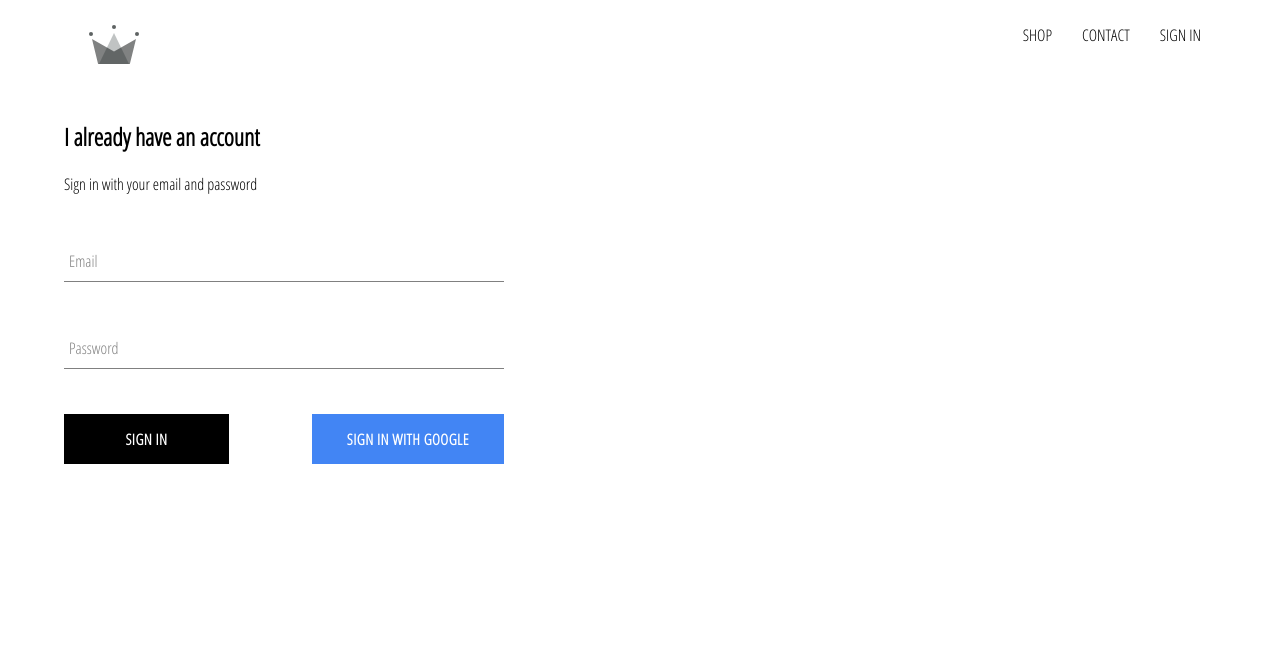
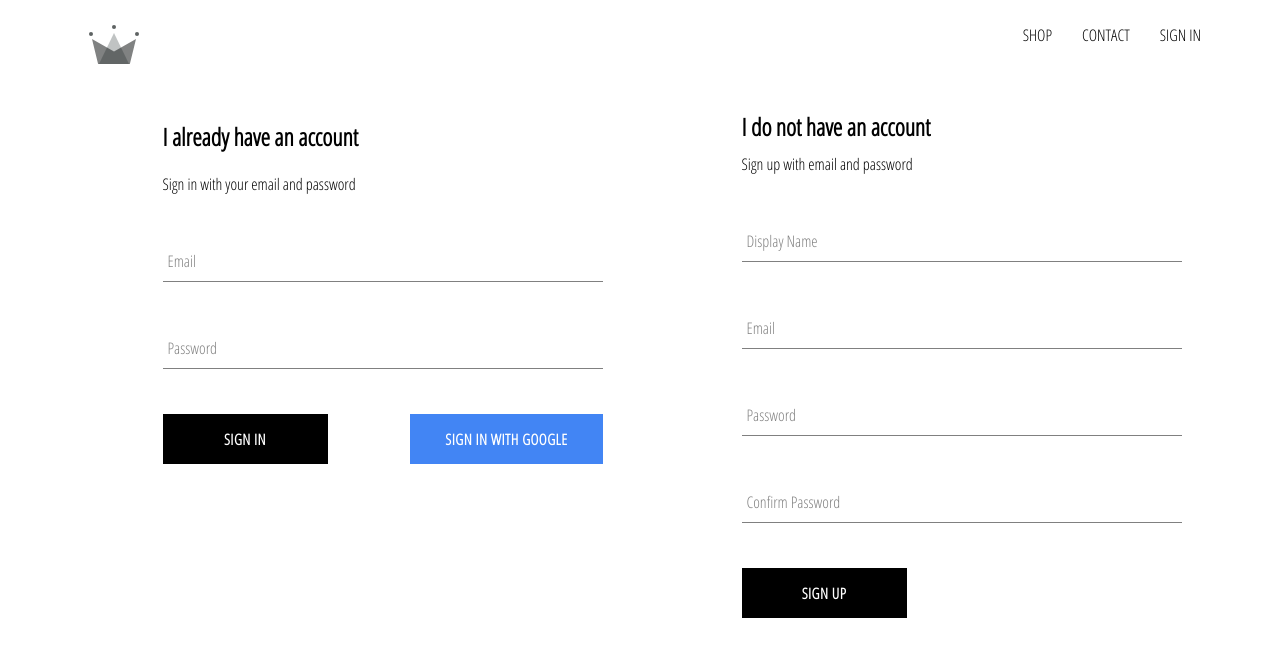
Before and after one commit to gasaroleila/React_E-commerce_project, a React (Create React App) app: page /signIn in a window 1280 px wide. Shown: the top 656 px of the page. Built offline with nearby package versions, Linux system fonts and the light colour scheme; no server answers.

Commit message:
implemented firebase utils, included ability to store authenticated user into our firestore database

```diff
--- a/src/App.js
+++ b/src/App.js
@@ -12,7 +12,7 @@
 
 import { Switch, Route, BrowserRouter } from 'react-router-dom'
 
-import {auth} from './firebase/firebase.util'
+import {auth, createUserProfileDocument } from './firebase/firebase.util'
 
 
 class App extends React.Component {
@@ -27,9 +27,24 @@
   unSubscribeFromAuth = null
 
   componentDidMount() {
-    this.unSubscribeFromAuth = auth.onAuthStateChanged(user=> {
-        this.setState({currentUser: user})
-          console.log(user)
+    this.unSubscribeFromAuth = auth.onAuthStateChanged(async userAuth=> {
+      if(userAuth) {
+        const userRef = await createUserProfileDocument(userAuth)
+
+        userRef.onSnapshot(snapShot=> {
+           this.setState({
+             currentUser: {
+               id: snapShot.id,
+               ...snapShot.data()
+             }
+           })
+        })
+      }else {
+        this.setState({currentUser: null})
+      }
+
+
+
     })
 
   }
--- /dev/null
+++ b/src/components/sign-up/sign-up.component.jsx
@@ -0,0 +1,105 @@
+import React from 'react'
+
+import FormInput from '../formInput/formInput.component'
+import CustomButton from '../custom-button/custom-button.component'
+
+import { auth,  createUserProfileDocument } from '../../firebase/firebase.util'
+
+import './sign-up.styles.scss'
+
+class SignUp extends React.Component {
+    constructor() {
+        super()
+
+        this.state = {
+            displayName:'',
+            email:'',
+            password:'',
+            confirmPassword: ''
+        }
+    }
+
+    handleSubmit = async event => {
+        event.preventDefault()
+
+        const { displayName, email, password, confirmPassword} = this.state
+
+        if(password !== confirmPassword) {
+            alert('password do not match!')
+            return
+        }
+
+        try {
+           const { user } = await auth.createUserWithEmailAndPassword(email, password)
+
+           await createUserProfileDocument(user, { displayName })
+
+           this.setState({
+            displayName:'',
+            email:'',
+            password:'',
+            confirmPassword: ''
+           })
+
+        }catch(error) {
+            console.error(error)
+        }
+    }
+
+    handleChange = event => {
+      const { value, name} = event.target
+      this.setState({[name]:value})
+    }
+
+    render() {
+        const { displayName, email, password, confirmPassword} = this.state
+        return (
+            <div className="sign-up">
+                <h2 className="title">I do not have an account</h2>
+                <span>Sign up with email and password</span>
+
+                <form className="sign-up-form" onSubmit={this.handleSubmit}>
+                    <FormInput
+                      type='text'
+                      name='displayName'
+                      value={displayName}
+                      onChange={this.handleChange}
+                      label='Display Name'
+                      required
+                    />
+
+                  <FormInput
+                      type='email'
+                      name='email'
+                      value={email}
+                      onChange={this.handleChange}
+                      label='Email'
+                      required
+                    />
+
+                  <FormInput
+                      type='password'
+                      name='password'
+                      value={password}
+                      onChange={this.handleChange}
+                      label='Password'
+                      required
+                    />
+
+                  <FormInput
+                      type='password'
+                      name='confirmPassword'
+                      value={confirmPassword}
+                      onChange={this.handleChange}
+                      label='Confirm Password'
+                      required
+                    />
+
+                    <CustomButton type='submit'>SIGN UP</CustomButton>
+                </form>
+            </div>
+        )
+    }
+}
+
+export default SignUp
--- /dev/null
+++ b/src/components/sign-up/sign-up.styles.scss
@@ -0,0 +1,10 @@
+.sign-up {
+    width: 440px;
+    display: flex;
+    flex-direction: column;
+
+    .title {
+        margin: 10px 0;
+    }
+
+}
--- a/src/firebase/firebase.util.js
+++ b/src/firebase/firebase.util.js
@@ -3,6 +3,7 @@
 import 'firebase/firestore'
 
 import 'firebase/auth';
+
 
 const firebaseConfig = {
     apiKey: "AIzaSyCPSnj0DbHSUsWQ3Z6Jhys1YsPsGvVzfjA",
@@ -13,6 +14,34 @@
     appId: "1:11645039190:web:ac0271746d4a046709c1f7",
     measurementId: "G-EHBP9HP8R7"
   }
+
+export const createUserProfileDocument = async (userAuth, additionalData)=>{
+     if(!userAuth) return;
+
+     console.log(userAuth.uid)
+
+     const userRef = firestore.doc(`users/${userAuth.uid}`)
+
+     const snapShot = await userRef.get()
+
+     if(!snapShot.exists) {
+         const {displayName, email } = userAuth;
+         const createdAt = new Date()
+
+         try {
+           await userRef.set({
+               displayName,
+               email,
+               createdAt,
+               ...additionalData
+           })
+         }catch(error) {
+           console.log('error creating user', error.message)
+         }
+     }
+
+     return userRef
+}
 
 firebase.initializeApp(firebaseConfig)
 
--- a/src/pages/sign-in-sign-up/sign-in-sign-up.component.jsx
+++ b/src/pages/sign-in-sign-up/sign-in-sign-up.component.jsx
@@ -4,9 +4,12 @@
 
 import SignIn from '../../components/sign-in/sign-in.component'
 
+import SignUp from '../../components/sign-up/sign-up.component'
+
 const SignInSignUpPage = ()=>(
-     <div className="sign-in-and-sign-up">
+     <div className="sign-in-sign-up">
          <SignIn/>
+         <SignUp/>
      </div>
 )
 
--- a/src/pages/sign-in-sign-up/sign-in-sign-up.styles.scss
+++ b/src/pages/sign-in-sign-up/sign-in-sign-up.styles.scss
@@ -0,0 +1,6 @@
+.sign-in-sign-up {
+    width: 1083px;
+    display: flex;
+    justify-content: space-between;
+    margin: 30px auto
+}
```
